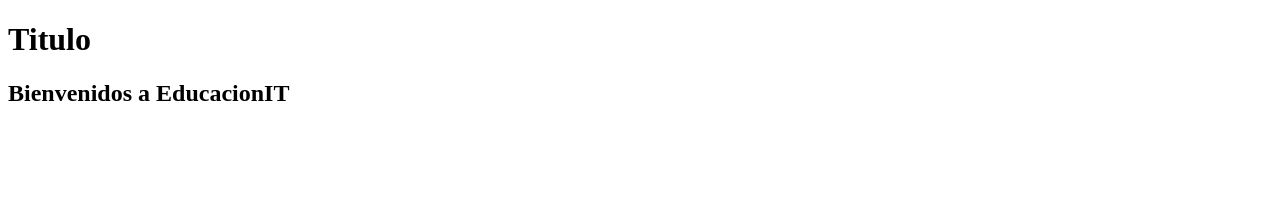
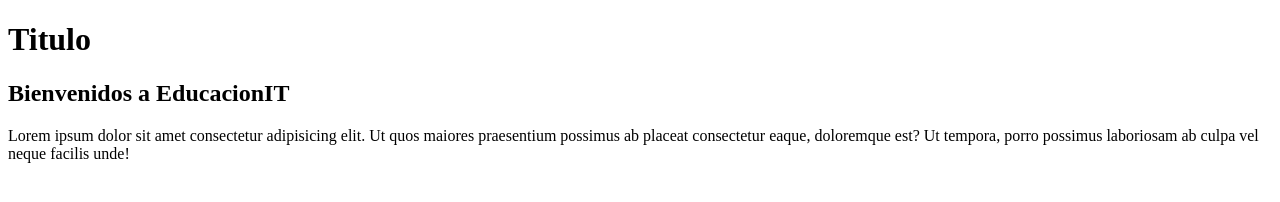
Before and after one commit to dariovtx/pruebaDigitalers02, a plain HTML site: page index.html in a window 1280 px wide. Drawn offline with Linux system fonts and the light colour scheme.

Commit message:
se agrega la secciony el link css

```diff
--- a/index.html
+++ b/index.html
@@ -4,11 +4,13 @@
     <meta charset="UTF-8">
     <meta http-equiv="X-UA-Compatible" content="IE=edge">
     <meta name="viewport" content="width=device-width, initial-scale=1.0">
+
     <title>Document</title>
 </head>
 <body>
     <h1>Titulo</h1>
     <h2>Bienvenidos a EducacionIT</h2>
-
+    <section>Lorem ipsum dolor sit amet consectetur adipisicing elit. Ut quos maiores praesentium possimus
+        ab placeat consectetur eaque, doloremque est? Ut tempora, porro possimus laboriosam ab culpa vel neque facilis unde!</section>
 </body>
 </html>
```
